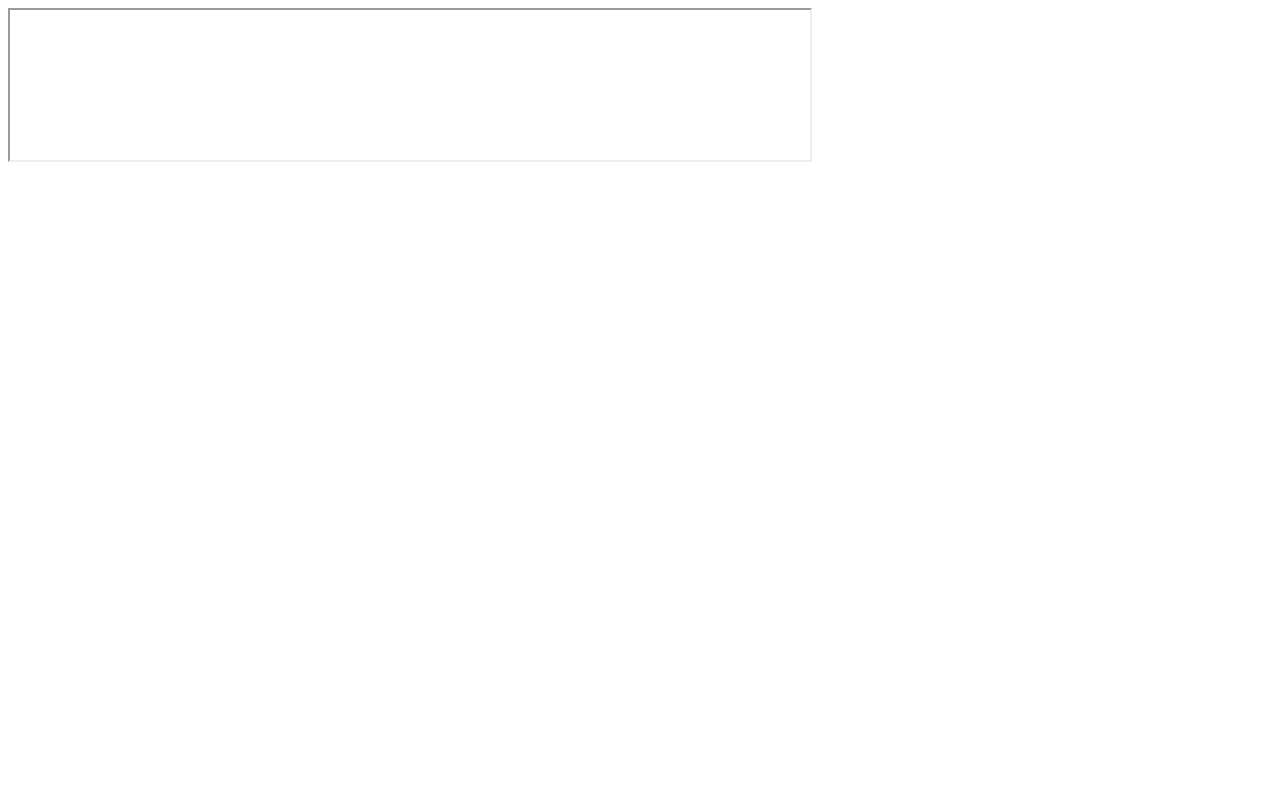
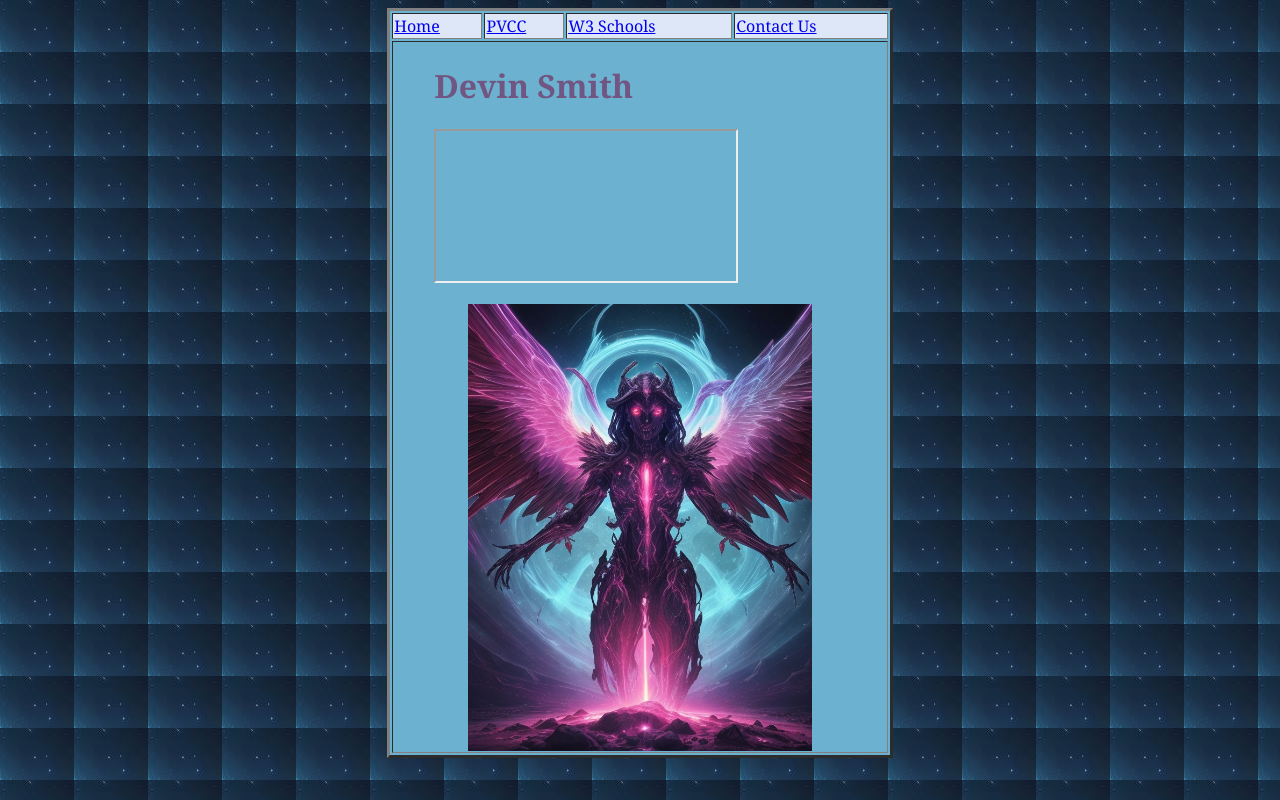
Before and after one commit to devinsmith-pvcc/devinsmith-pvcc.github.io, a plain HTML site: page contactus.html in a window 1280 px wide. Drawn offline with Linux system fonts and the light colour scheme.

Commit message:
Update contactus.html

```diff
--- a/contactus.html
+++ b/contactus.html
@@ -4,8 +4,23 @@
 <!-- Program Purpose: This is my PVCC index file. It will have links to all my course work.-->
 
 <head>
-    <title> Contact Us</title>
+    <title> Devin Smith</title>
 </head>
 
-<iframe width="800">https://forms.gle/ZkUU3yFi7SFwkGQZA</iframe>
+<body style="background-image: url(indexbackground.JPG); font-family:Cambria;">
+<table border = "3" style="width:40%; color:#715681; background-color: #6cb1d0; margin: auto;">
+<tr style="background-color:#dee7f7;">
+    <td><a href="index.html">Home</a></td>
+    <td><a href="https://www.pvcc.edu">PVCC</a></td>
+    <td><a href="https://www.w3schools.com/html">W3 Schools</a></td>
+    <td><a href="contactus.html">Contact Us</a></td>
+</tr>
+<tr><td colspan="4"><ul>
+<h1>Devin Smith</h1>
+<iframe>https://forms.gle/ZkUU3yFi7SFwkGQZA</iframe>
+
+</ul>
+<img src="myindeximage.jpg" style="width:70%; display:block; margin:auto;">
+</ul></tr></td></table>
+</body>
 </html>
```
